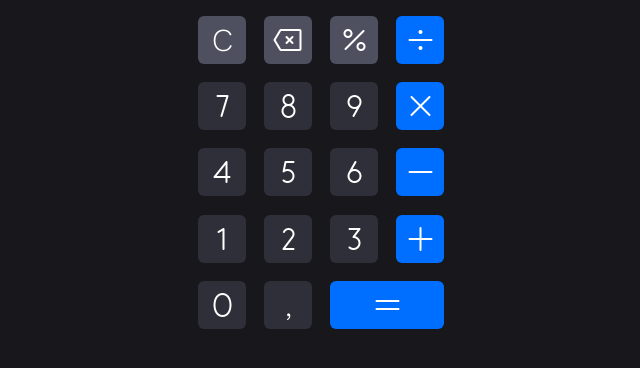
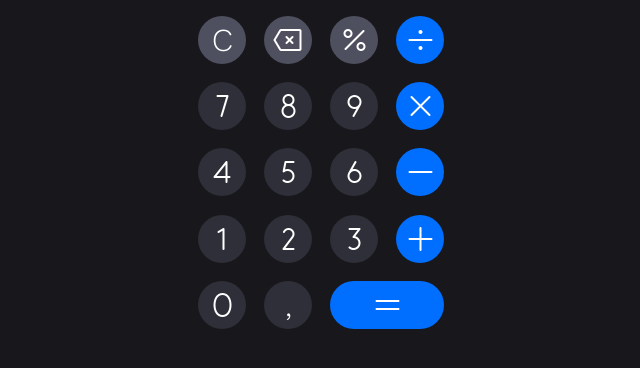
Before and after one commit to JuniorSelister/calculadora-js, a website built with Vite: page index.html in a window 1280 px wide. Shown: the part 280-648 px from the top of the page, without its empty margins (320-960 px from the left). Built offline with nearby package versions, Linux system fonts and the light colour scheme.

Commit message:
Border radius fixed

```diff
--- a/styles.css
+++ b/styles.css
@@ -74,7 +74,7 @@ i, .special-button {
   height: 3rem;
   width: 3rem;
   background-color: var(--gray-dark);
-  border-radius: 6px;
+  border-radius: 27.5px;
 }
 
 .ph-divide, .ph-x, .ph-minus, .ph-plus, .ph-equals {
```
